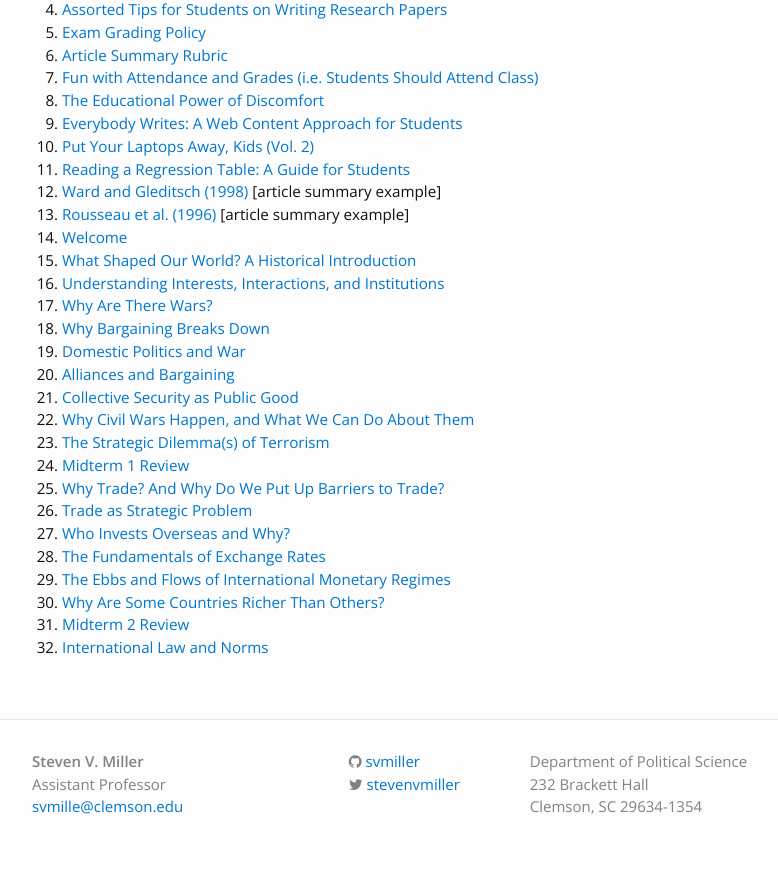
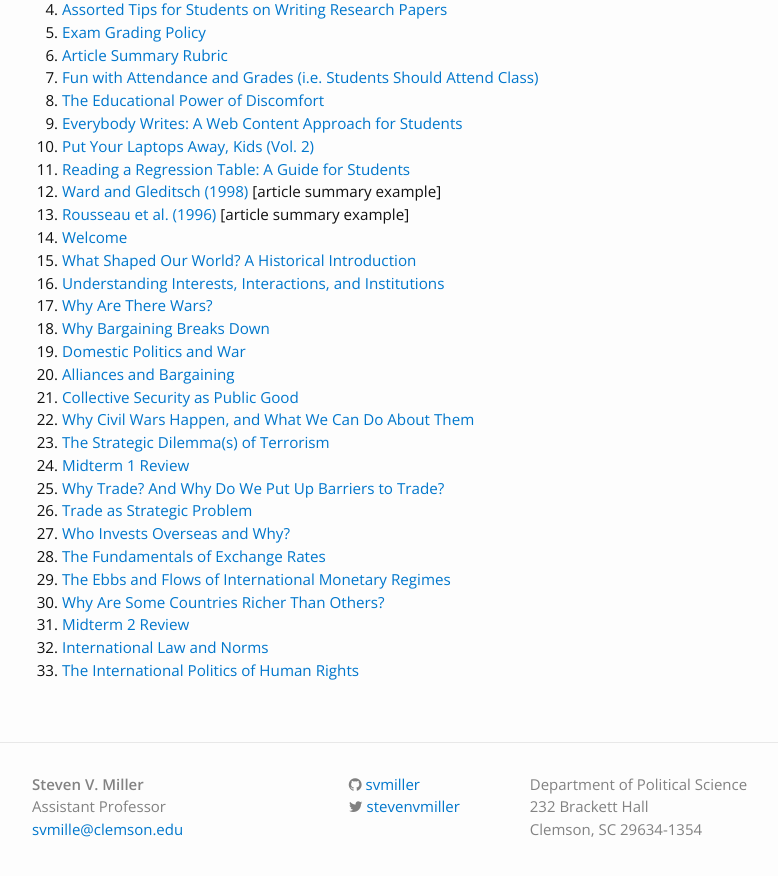
Before and after one commit to svmiller/svmiller.github.io, a Jekyll site: the page built from teaching/posc-1020.md, in a window 1280 px wide and 900 px high, scrolled down 903 px. Shown: the top 876 px of the window, without its empty margins (163-941 px from the left). Built offline with Jekyll 4.4.1, drawn with Linux system fonts in a browser that asks for light colours; nearby versions of some CDN libraries; some web fonts are replaced.

Commit message:
add 1020 lecture 11.16.2017

```diff
--- a/teaching/posc-1020.md
+++ b/teaching/posc-1020.md
@@ -42,3 +42,4 @@
 30. [Why Are Some Countries Richer Than Others?](https://www.dropbox.com/s/1558wjyaq5wwtb9/posc1020-lecture-development-1.pdf?dl=0)
 31. [Midterm 2 Review](https://www.dropbox.com/s/mg0qj0z1s1iqu94/posc1020-lecture-midterm2-review.pdf?dl=0)
 32. [International Law and Norms](https://www.dropbox.com/s/nerg5leufnjofji/posc1020-lecture-intnl-law-1.pdf?dl=0)
+33. [The International Politics of Human Rights](https://www.dropbox.com/s/ox3hinxhrvartoz/posc1020-lecture-human-rights-1.pdf?dl=0)
```
